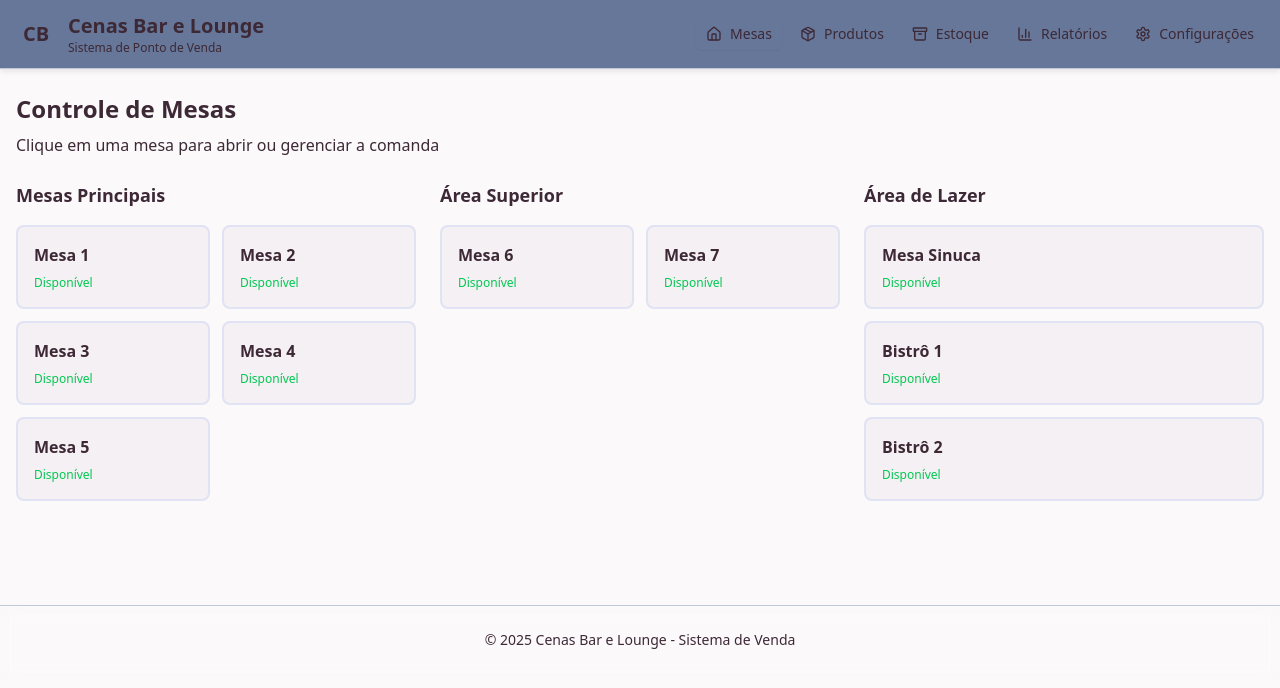
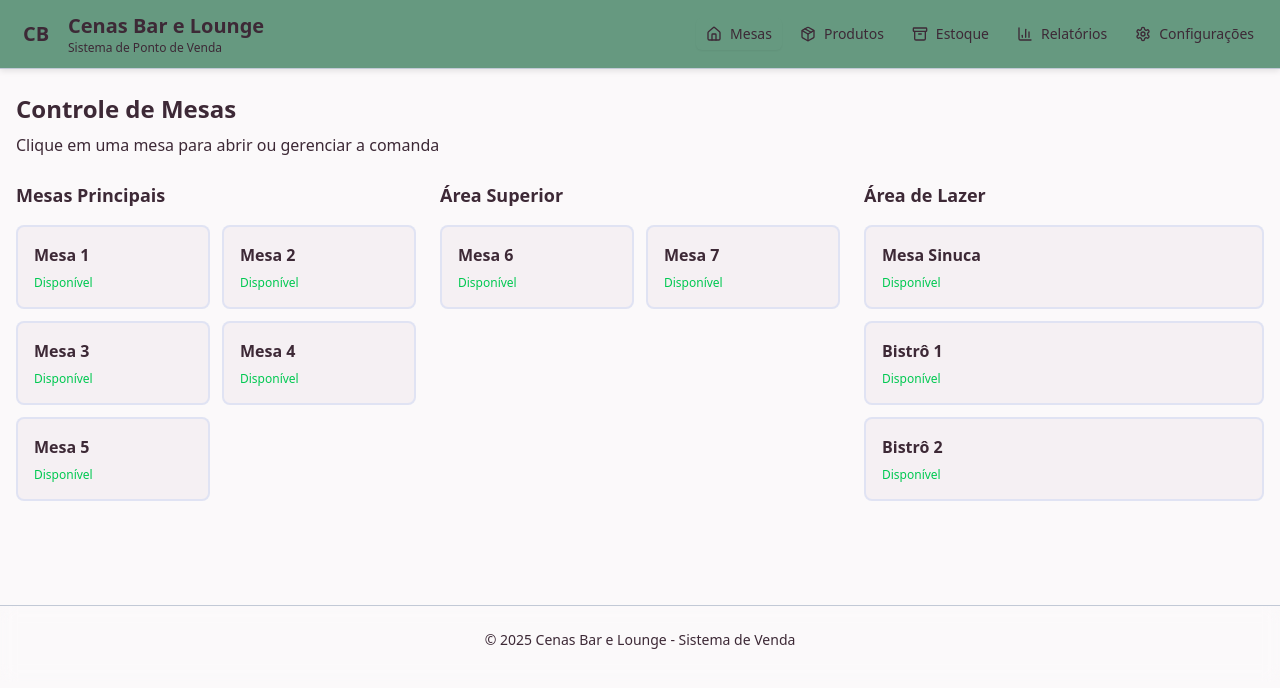
Before and after one commit to diegofsiilva/Cenas_Teste, a React (Vite) app: page / in a window 1280 px wide. Shown: the top 688 px of the page. Built offline with nearby package versions, Linux system fonts and the light colour scheme.

Commit message:
Update App.css

```diff
--- a/src/App.css
+++ b/src/App.css
@@ -74,7 +74,7 @@
 }
 
 .navbar {
-  background-color: hsl(220 20% 50%);
+  background-color: hsl(150 20% 50%);
   color: hsl(var(--foreground));
   border-bottom: 1px solid hsl(var(--border));
   box-shadow: 0 2px 6px rgba(0, 0, 0, 0.1);
```
